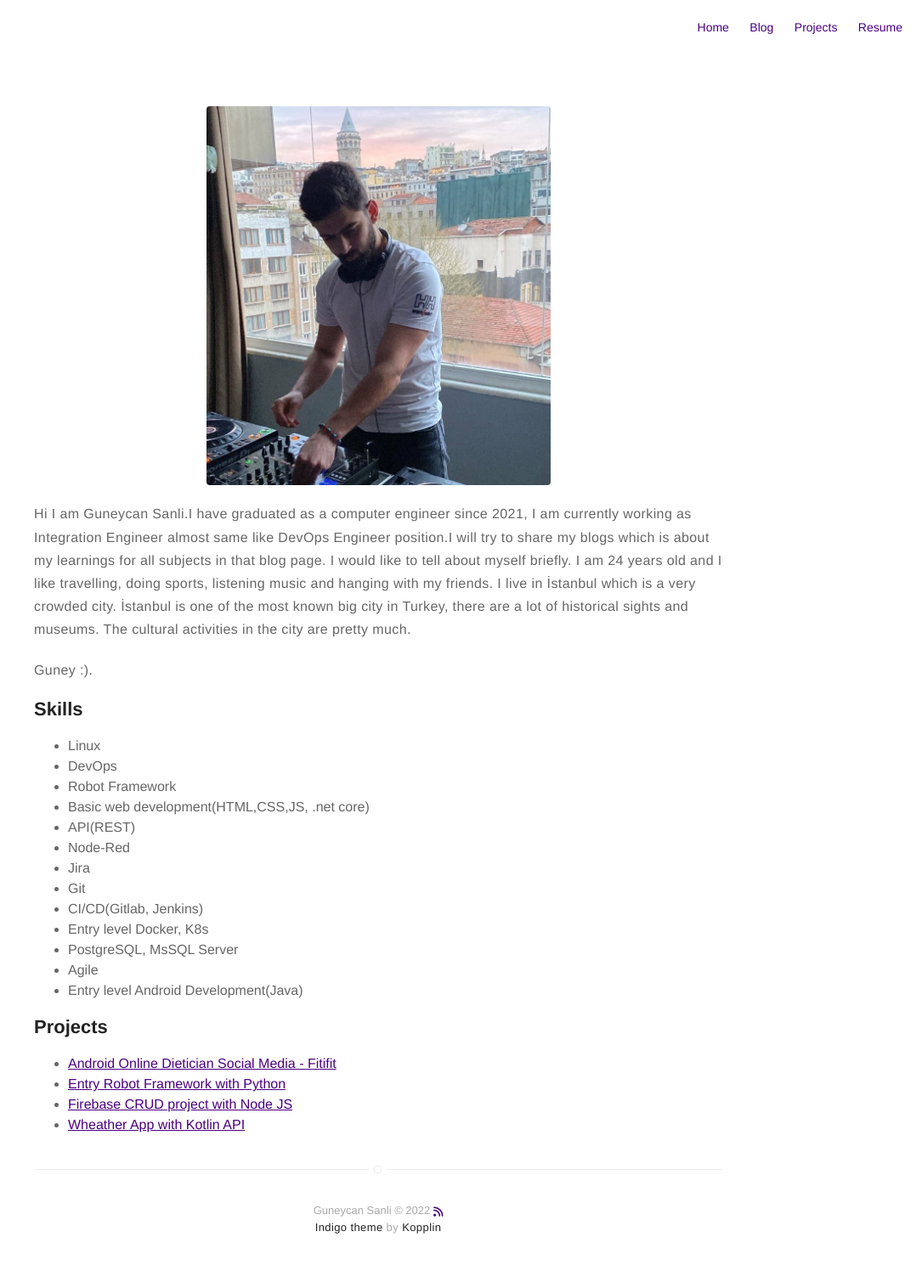
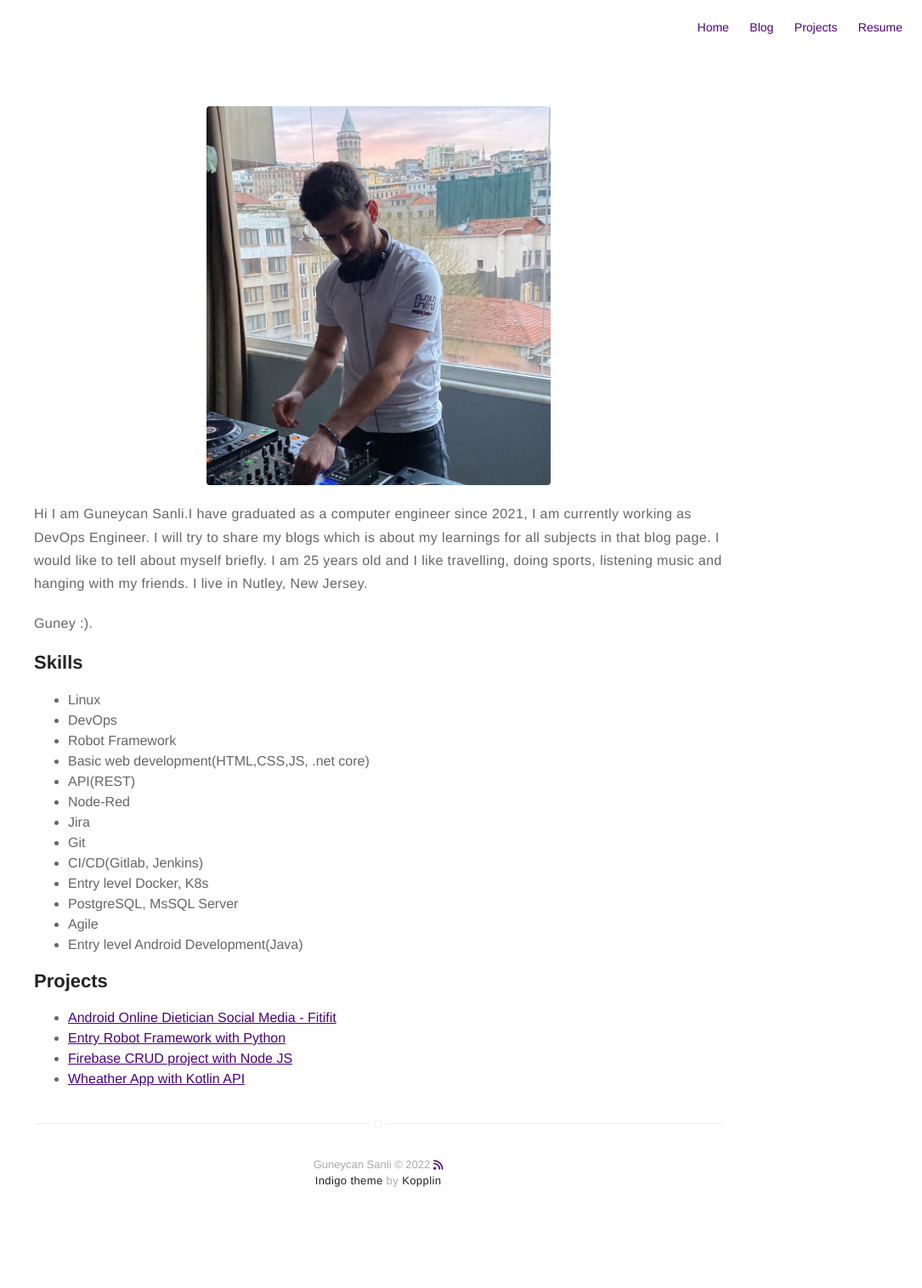
Before and after one commit to guneycansanli/my-blog, a Jekyll site: the page built from about.md, in a window 1280 px wide. Shown: the whole page at 85% size, without its empty margins (195-1280 px from the left). Built offline with Jekyll 4.4.1, drawn with Linux system fonts in a browser that asks for light colours; nearby versions of some CDN libraries; after the commit the page ends 1461 px from its top, so only the background shows below that.

Commit message:
about me fix

```diff
--- a/about.md
+++ b/about.md
@@ -4,7 +4,7 @@ layout: page
 ---
 ![Profile Image]({% if site.external-image %}{{ site.picture }}{% else %}{{ site.url }}/{{ site.picture }}{% endif %})
 
-<p>Hi I am Guneycan Sanli.I have graduated as a computer engineer since 2021, I am currently working as Integration Engineer almost same like DevOps Engineer position.I will try to share my blogs which is about my learnings for all subjects in that blog page. I would like to tell about myself briefly. I am 24 years old and I like travelling, doing sports, listening music and hanging with my friends. I live in İstanbul which is a very crowded city. İstanbul is one of the most known big city in Turkey, there are a lot of historical sights and museums. The cultural activities in the city are pretty much. </p>
+<p>Hi I am Guneycan Sanli.I have graduated as a computer engineer since 2021, I am currently working as DevOps Engineer. I will try to share my blogs which is about my learnings for all subjects in that blog page. I would like to tell about myself briefly. I am 25 years old and I like travelling, doing sports, listening music and hanging with my friends. I live in Nutley, New Jersey. </p>
 
 <p>Guney :).</p>
 
```
